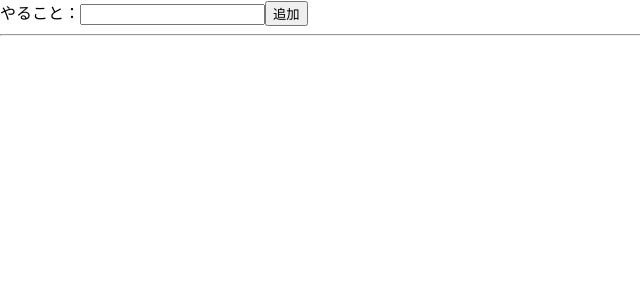
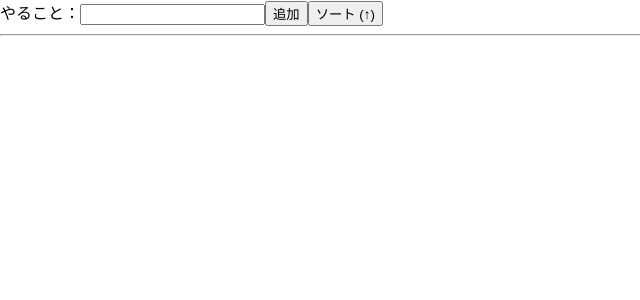
Before and after one commit to nekketsu2010/react-typescript-cra, a React (Create React App) app: page / in a window 1280 px wide. Shown: the top 300 px of the page, without its empty margins (0-640 px from the left). Built offline with nearby package versions, Linux system fonts and the light colour scheme.

Commit message:
feature: #5 作成順にソートする機能を追加

```diff
--- a/src/StateTodo.tsx
+++ b/src/StateTodo.tsx
@@ -12,6 +12,7 @@ let maxId = 0;
 export default function StateTodo() {
     const [title, setTitle] = useState('');
     const [todo, setTodo] = useState([] as Todo[]);
+    const [desc, setDesc] = useState(true);
 
     const handleChangeTitle = (e: React.ChangeEvent<HTMLInputElement>) => {
         setTitle(e.target.value);
@@ -47,6 +48,19 @@ export default function StateTodo() {
         setTodo(todo.filter(item => item.id !== Number(e.currentTarget.dataset.id)));
     };
 
+    const handleSort = (e: React.MouseEvent<HTMLButtonElement>) => {
+        const sorted = [...todo];
+        sorted.sort((m, n) => {
+            if (desc) {
+                return n.created.getTime() - m.created.getTime();
+            } else {
+                return m.created.getTime() - n.created.getTime();
+            }
+        });
+        setDesc(d => !d);
+        setTodo(sorted);
+    }
+
     return (
         <div>
             <label>
@@ -54,6 +68,7 @@ export default function StateTodo() {
                 <input type="text" name="title" value={title} onChange={handleChangeTitle} />
             </label>
             <button type="button" onClick={handleClick}>追加</button>
+            <button type="button" onClick={handleSort}>ソート ({desc ? '↑' : '↓'})</button>
             <hr />
             <ul>
                 {todo.map(item => (
```
